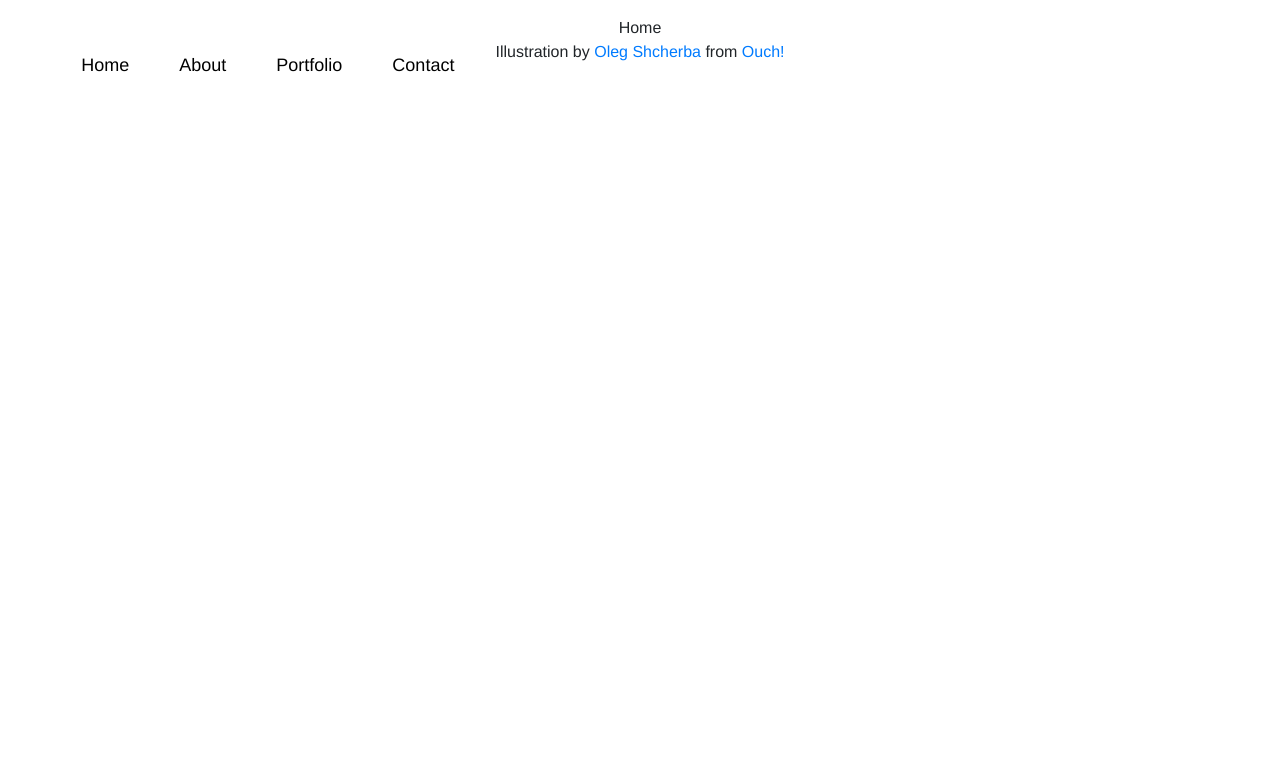
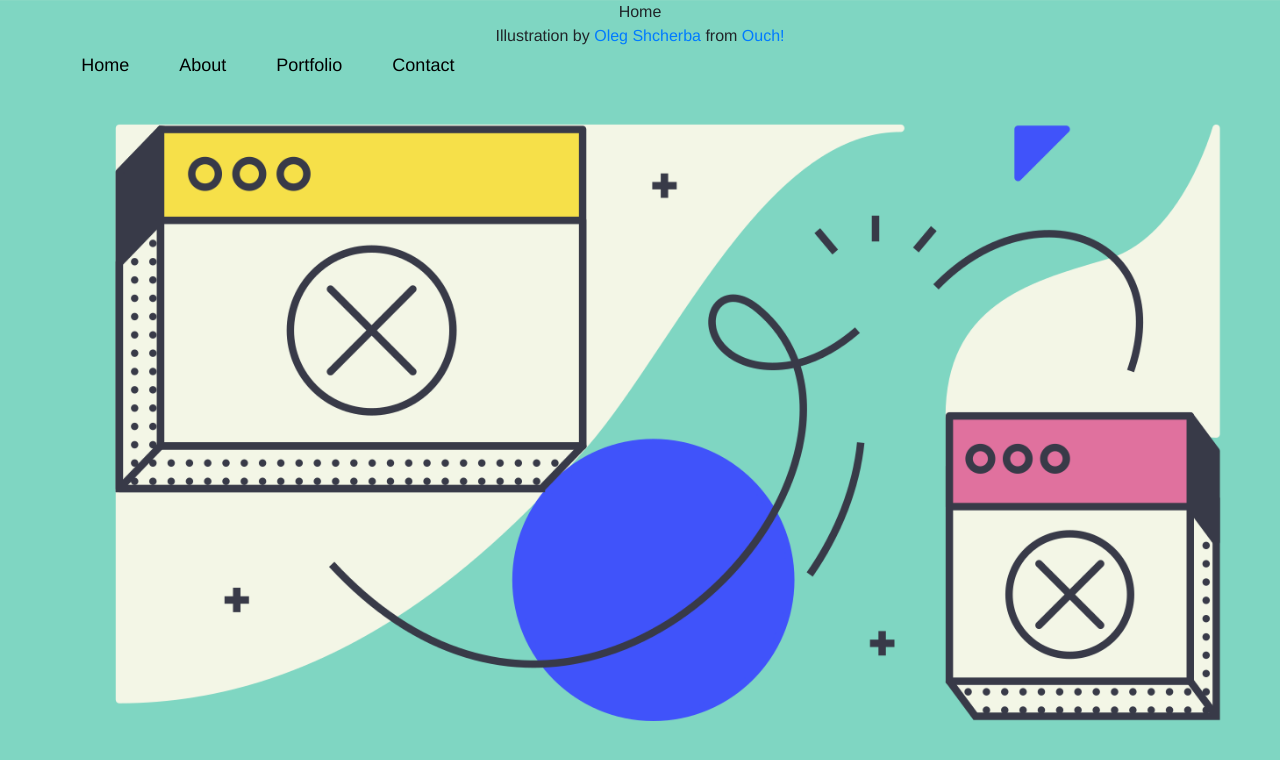
Before and after one commit to SunnySparks/portfolio-2, a React (Create React App) app: page / in a window 1280 px wide. Shown: the top 760 px of the page. Built offline with nearby package versions, Linux system fonts and the light colour scheme.

Commit message:
add properties for background and transparencies

```diff
--- a/src/App.js
+++ b/src/App.js
@@ -3,7 +3,7 @@
 
 function App() {
   return (
-    <div className="App p-3">
+    <div className="App">
       <Routing />
     </div>
   );
--- a/src/components/Navbar.js
+++ b/src/components/Navbar.js
@@ -7,7 +7,7 @@
   const [checked, setChecked] = useState(false);
   return (
     <div>
-      <div className="cont">
+      <div className="cont m-3">
         <div className="navigation">
           <input
             type="checkbox"
--- a/src/components/home.css
+++ b/src/components/home.css
@@ -0,0 +1,7 @@
+.bg {
+  height: 100vh;
+  background-image: url('./bg.png');
+  background-position: center;
+  background-size: cover;
+  background-repeat: no-repeat;
+}
--- a/src/components/navbar.css
+++ b/src/components/navbar.css
@@ -143,7 +143,7 @@
     position: fixed;
     top: 0;
     left: -300px;
-    background: rgb(247, 245, 250);
+    background: rgba(247, 245, 250, 0.605);
     width: 300px;
     height: 100%;
     padding-top: 65px;
```
Also changed, not shown: src/components/bg.png (renamed from bg.png).
